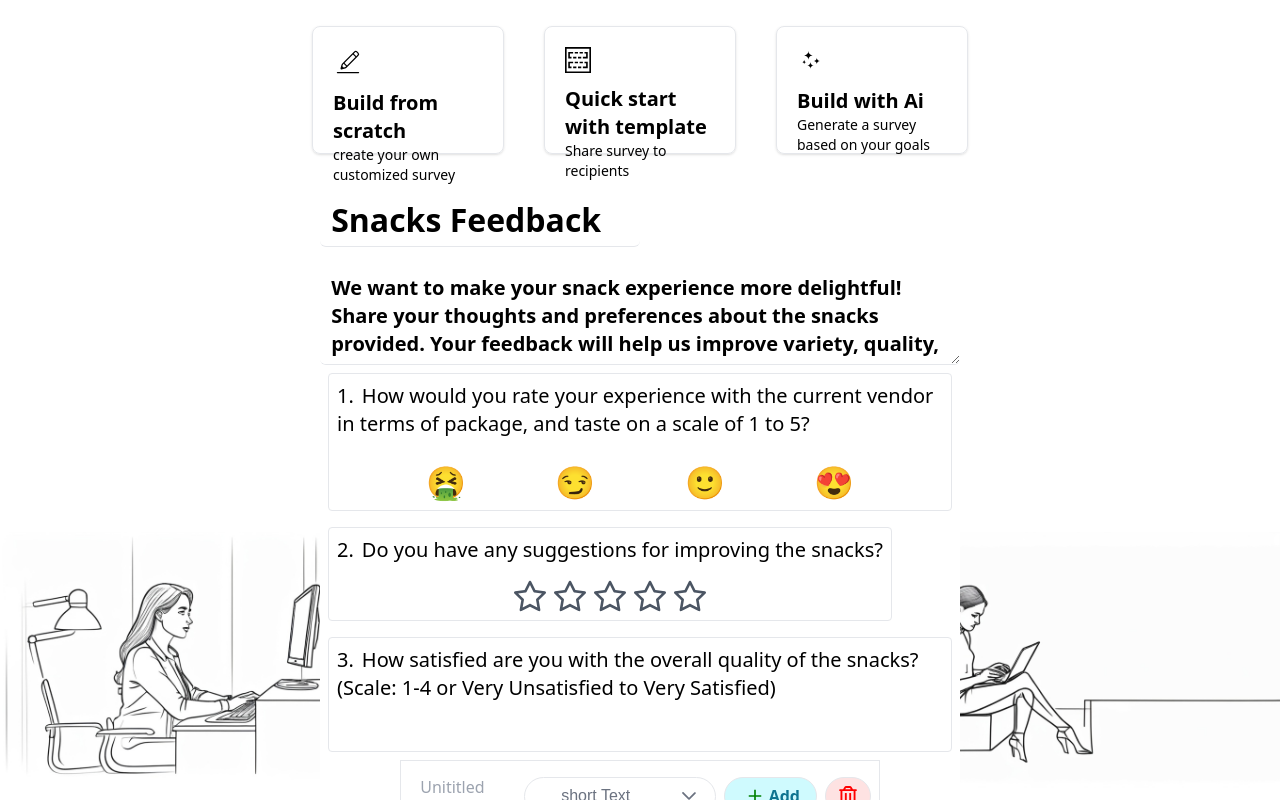
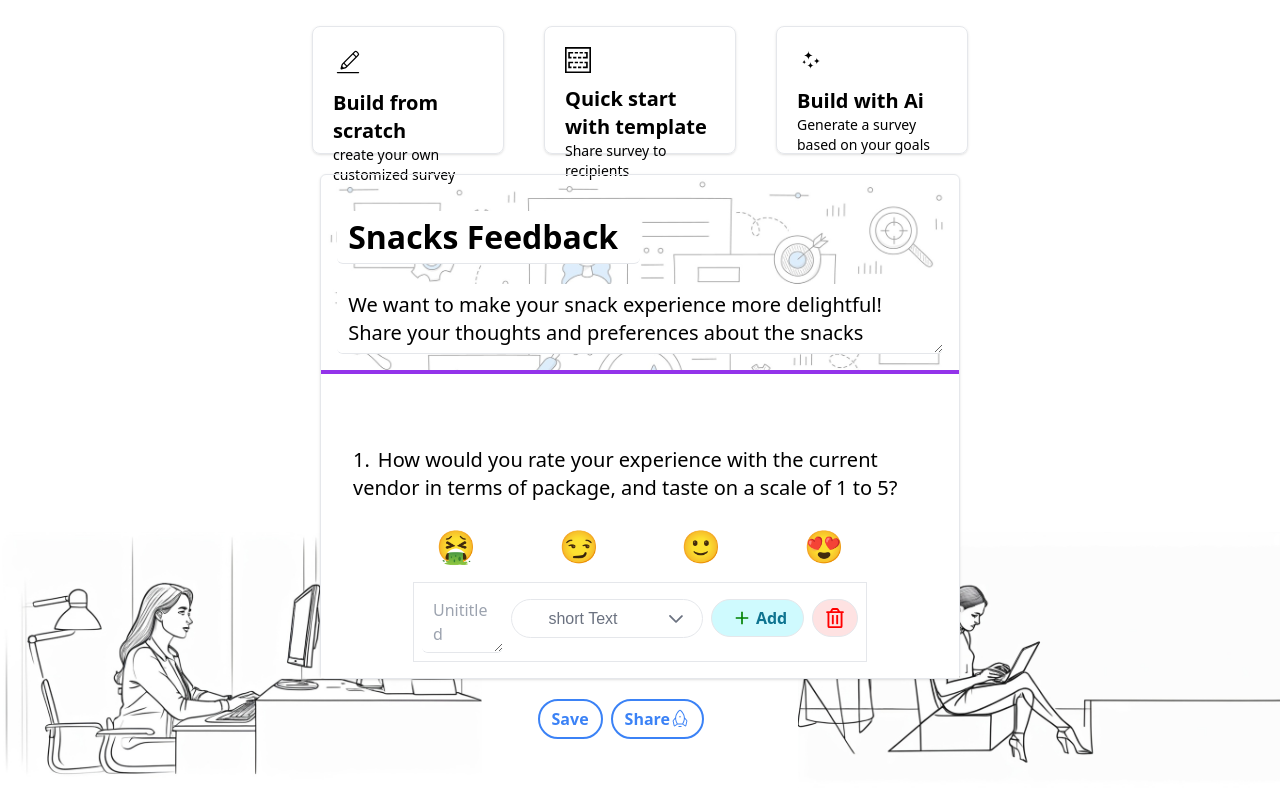
Before and after one commit to Balaji-Parimelazhagan/pulse-connect, a React (Vite) app in the folder ui/: page /design in a window 1280 px wide. Built offline with nearby package versions, Linux system fonts and the light colour scheme; a web font is replaced by a local one.

Commit message:
Final UI

```diff
--- a/ui/src/components/Question.tsx
+++ b/ui/src/components/Question.tsx
@@ -20,7 +20,7 @@ const Question = ({
   isRequired: boolean;
 }) => {
   return (
-    <div className="border rounded p-2 m-2 text-xl">
+    <div className="p-2 m-2 text-xl">
       <div className="">
         <span className="pr-2">{index}.</span>
         {title}
@@ -84,8 +84,8 @@ const getQuestion = (type: string, answer: any) => {
       );
     case questionTypes.rating:
       return (
-        <div className="flex space-x-3 mt-4 justify-center">
-          <Rating className="question" cancel={false} />
+        <div className="flex ml-[25%] mt-4 justify-center">
+          <Rating className="question space-x-10" cancel={false} />
         </div>
       );
 
--- a/ui/src/index.css
+++ b/ui/src/index.css
@@ -5,7 +5,7 @@
 #root {
   width: 100vw;
   height: 100vh;
-  overflow: hidden;
+  /* overflow: hidden; */
 }
 
 .p-inputtext {
--- a/ui/src/pages/CreateSurvey.tsx
+++ b/ui/src/pages/CreateSurvey.tsx
@@ -56,7 +56,7 @@ const CreateSurvey = () => {
 const BuildFromScratch = () => {
   const initialValues = {
     title: 'Snacks Feedback',
-    description: `We want to make your snack experience more delightful! Share your thoughts and preferences about the snacks provided. Your feedback will help us improve variety, quality, and overall satisfaction. It only takes a few minutes to make a big difference`,
+    description: `We want to make your snack experience more delightful! Share your thoughts and preferences about the snacks provided.`,
     questions: [
       {
         id: '1t252',
@@ -64,17 +64,17 @@ const BuildFromScratch = () => {
                 terms of package, and taste on a scale of 1 to 5?`,
         type: 'emoji',
       },
-      {
-        id: '16786852',
-        title: `Do you have any suggestions for improving the snacks?`,
-        type: 'rating',
-      },
-      {
-        id: '167576552',
-        title: `How satisfied are you with the overall quality of the snacks?
-                (Scale: 1-4 or Very Unsatisfied to Very Satisfied)`,
-        type: 'teaxtarea',
-      },
+      // {
+      //   id: '16786852',
+      //   title: `Do you have any suggestions for improving the snacks?`,
+      //   type: 'rating',
+      // },
+      // {
+      //   id: '167576552',
+      //   title: `How satisfied are you with the overall quality of the snacks?
+      //           (Scale: 1-4 or Very Unsatisfied to Very Satisfied)`,
+      //   type: 'teaxtarea',
+      // },
     ],
     emails: [],
   };
@@ -103,12 +103,18 @@ const BuildFromScratch = () => {
     isRequired: false,
   });
   return (
-    <div className="relative h-full w-full mx-auto py-10 space-y-4 flex flex-col items-center">
+    <div className="relative h-full w-full mx-auto py-5 space-y-4 flex flex-col items-center">
       <div className="w-1/2">
-        <div className="flex flex-col w-full space-y-5 items-start">
+        <div className="w-full border shadow rounded-md">
+          <div className="relative flex flex-col w-full space-y-5 items-start border-b-4 p-4 overflow-clip border-purple-600">
+            <img
+              src="/src/assets/createSurvey.jpg"
+              className="absolute top-0 left-0 -z-10 opacity-40"
+              alt=""
+            />
             <InputText
               placeholder="Unititled Survey"
-            className="w-3/6 text-4xl p-1.5 border-b font-semibold"
+              className="w-3/6 text-4xl p-1.5 border-b font-semibold "
               value={surveyForm.values.title}
               onChange={(e) =>
                 surveyForm.setFieldValue('title', e?.target?.value)
@@ -116,30 +122,25 @@ const BuildFromScratch = () => {
             />
             <InputTextarea
               placeholder="Survey Description"
-            className="w-full p-1.5 text-xl pt-2 text-start border-b font-semibold"
+              className="w-full p-1.5 text-xl pt-2 text-start border-b"
               defaultValue={surveyForm.values.description}
-            rows={3}
+              rows={2}
               onChange={(e) =>
                 surveyForm.setFieldValue('description', e?.target?.value)
               }
             />
           </div>
-        <div className="w-full flex flex-col bg-white max-h-[70%] items-start overflow-y-auto">
+          <div className="w-full mt-10 flex flex-col p-4  bg-white  max-h-[50%] items-start overflow-auto">
             {surveyForm?.values?.questions?.map((question, i) => (
               <Question key={question.id} {...{ ...question, index: i + 1 }} />
             ))}
 
-          {/* <Carousel
-            className="w-3/4"
-            value={surveyForm?.values?.questions}
-            numVisible={1}
-            itemTemplate={question}
-          /> */}
             <NewQuestion
               state={newQuestion}
               setState={setNewQuestion}
               addQuestion={addQuestion}
             />
+          </div>
         </div>
         <div className="w-3/5 mt-5 flex justify-end">
           <form onSubmit={surveyForm.handleSubmit}>
--- a/ui/src/pages/DisputeLanding.tsx
+++ b/ui/src/pages/DisputeLanding.tsx
@@ -34,12 +34,10 @@ const DisputeLanding = () => {
   const validate = (values: IDispute) => {
     const errors: IDispute = {} as {
       abstract: string;
-      department: string;
       description: string;
       email?: string;
     };
     if (!values.abstract) errors.abstract = 'Required';
-    if (!values.department) errors.department = 'Required';
     if (!values.description) errors.description = 'Required';
     if (checked && !values.email) errors.email = 'Required';
     return errors;
@@ -109,29 +107,6 @@ const DisputeLanding = () => {
                     </Field>
                     {errors.abstract && touched.abstract && (
                       <small className="p-error">{errors.abstract}</small>
-                    )}
-                  </div>
-                  <div className="mb-4">
-                    <label className={labelClasses} htmlFor="department">
-                      Department *
-                    </label>
-                    <Field name="department">
-                      {({ field }: { field: FieldInputProps<any> }) => (
-                        <Dropdown
-                          id="department"
-                          {...field}
-                          options={departments}
-                          placeholder="Department"
-                          className={`mt-2 border rounded-md w-42 inline-flex ${
-                            errors.department && touched.department
-                              ? 'p-invalid'
-                              : ''
-                          }`}
-                        />
-                      )}
-                    </Field>
-                    {errors.department && touched.department && (
-                      <small className="p-error">{errors.department}</small>
                     )}
                   </div>
                 </div>
--- a/ui/src/pages/SurveyDetail.tsx
+++ b/ui/src/pages/SurveyDetail.tsx
@@ -18,7 +18,7 @@ const SurveyDetail = () => {
           options={countries}
           optionLabel="name"
           placeholder="Select a survey"
-          className="w-full md:w-14rem text-semibold"
+          className="w-full md:w-14rem font-semibold"
         />
       </div>
       <div className="card  w-3/4 mx-auto bg-white">
@@ -71,19 +71,19 @@ const Track = () => {
         <div className="w-3/4 border-l flex flex-col gap-10">
           <div className="flex rounded-md p-5 border-b">
             <div className="w-1/3 text-center border-r">
-              <p className="text-semibold">Total</p>
+              <p className="font-semibold">Total</p>
               <p className="font-light text-2xl">32</p>
             </div>
             <div className="w-1/3 text-center border-r">
-              <p className="text-semibold">Opened</p>
+              <p className="font-semibold">Opened</p>
               <p className="font-light text-2xl">23</p>
             </div>
             <div className="w-1/3 text-center border-r">
-              <p className="text-semibold">Responded</p>
+              <p className="font-semibold">Responded</p>
               <p className="font-light text-2xl">20</p>
             </div>
             <div className="w-1/3 text-center">
-              <p className="text-semibold">Avg estimated time</p>
+              <p className="font-semibold">Avg estimated time</p>
               <p className="font-light text-2xl">23s</p>
             </div>
           </div>
--- a/ui/src/pages/TrackDispute.tsx
+++ b/ui/src/pages/TrackDispute.tsx
@@ -1,7 +1,7 @@
-import { Button } from "primereact/button";
-import { GrDocumentText } from "react-icons/gr";
-import { IoChatboxEllipsesOutline } from "react-icons/io5";
-import { SiGooglemeet } from "react-icons/si";
+import { Button } from 'primereact/button';
+import { IoChatboxEllipsesOutline } from 'react-icons/io5';
+import { SiGooglemeet } from 'react-icons/si';
+import { useNavigate } from 'react-router-dom';
 
 const Circle: React.FC<{ status: string; isCurrentStatus?: boolean }> = ({
   status,
@@ -9,8 +9,8 @@ const Circle: React.FC<{ status: string; isCurrentStatus?: boolean }> = ({
 }) => {
   return (
     <div
-      className={`w-[160px] h-[160px] rounded-full flex items-center justify-center border-4 ${
-        isCurrentStatus ? "border-green-600" : ""
+      className={` w-32 h-32 rounded-full flex items-center justify-center border-4 ${
+        isCurrentStatus ? 'border-green-600 bg-green-100' : ''
       } text-xl font-bold`}
     >
       {status}
@@ -20,38 +20,39 @@ const Circle: React.FC<{ status: string; isCurrentStatus?: boolean }> = ({
 
 export const TrackDispute = () => {
   const status = [];
+
+  const navigate = useNavigate();
   return (
     <div>
       <div className="relative">
         <div className="mt-64 flex flex-col items-center justify-center w-full h-full overflow-hidden p-4 space-y-10">
-          <div className="text-5xl my-24 font-bold">
-            {" "}
-            Your dispute matter us
+          <div className="text-4xl text-center my-14 font-bold">
+            Thanks your manifesting your concern, <br />
+            Your concern is getting noticed
           </div>
-          {/* <div className="text-4xl font-bold w-2/4 text-center">
-            We assure you that your identity will not be stored in our system if
-            you choose to keep it confidential.
-          </div> */}
 
-          <div className="flex gap-10 items-center justify-center w-3/4">
-            <Circle status="REGISTERED" isCurrentStatus />
-            <div className="h-0.5 border w-1 flex-grow"></div>
+          <div className="flex items-center text-center justify-center w-2/4">
+            <Circle status="Concern registered" isCurrentStatus />
+            <div className="h-0.5 border-2 w-1 border-green-500 flex-grow"></div>
             <Circle status="NOTICIED" />
             <div className="h-0.5 border w-1 flex-grow"></div>
             <Circle status="RESOLVED" />
           </div>
 
-          <p className="text-xl">Engages with us Via ...</p>
+          <p className="font-semibold text-2xl">Engage us through</p>
           <div className="flex gap-10 mt-20">
             <Button
-              label={"Try anonymous chat"}
+              label={'Try anonymous chat'}
               className="border h-12 border-blue-500 text-blue-500 p-1 px-3 rounded-r-full rounded-l-full"
+              onClick={() =>
+                navigate('/dispute/1413008-I109015/chat', { replace: true })
+              }
             >
               <IoChatboxEllipsesOutline size={28} className="ml-2" />
             </Button>
 
             <Button
-              label={"Schedule a meet"}
+              label={'Schedule a meet'}
               className="border border-blue-500 text-blue-500 p-1 px-3 rounded-r-full rounded-l-full"
             >
               <SiGooglemeet size={20} className="ml-2" />
```
Also changed, not shown: 1 other file (tests, documents, lock files or other folders). Lines whose indentation alone changed are shown as unchanged.
